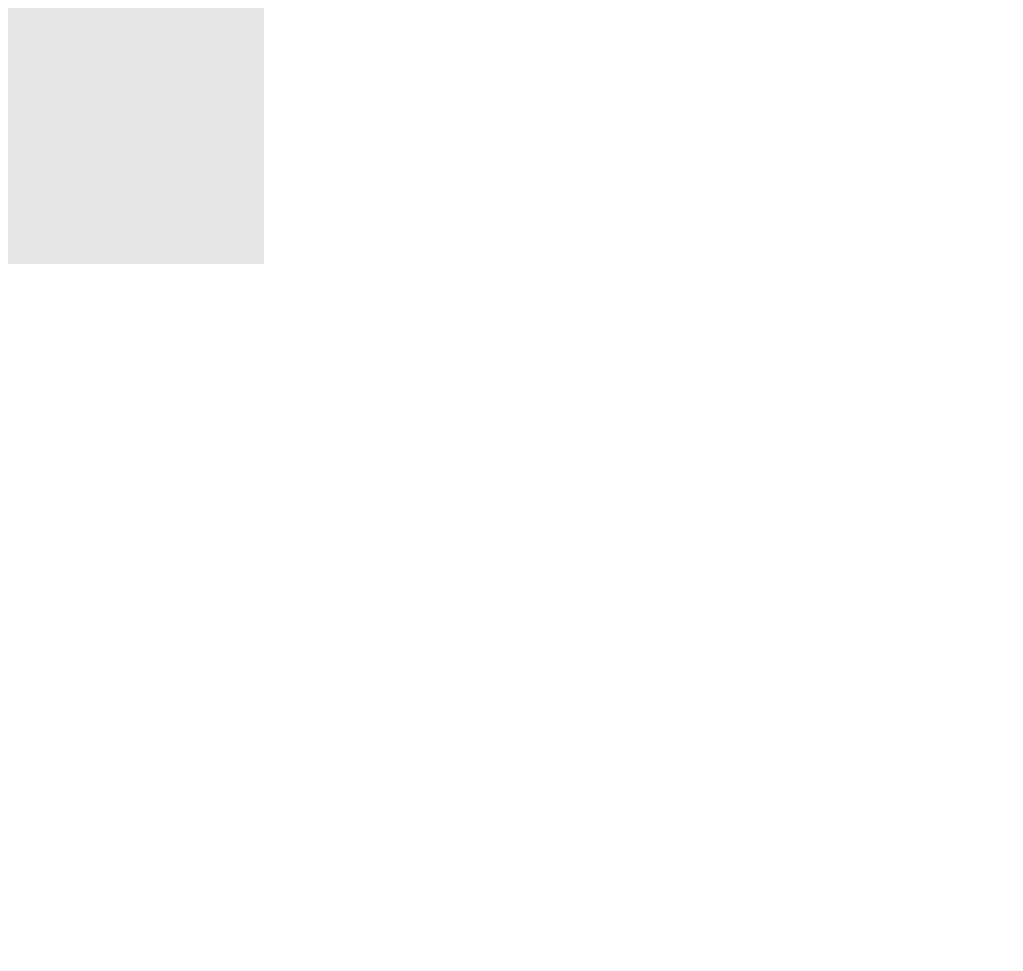
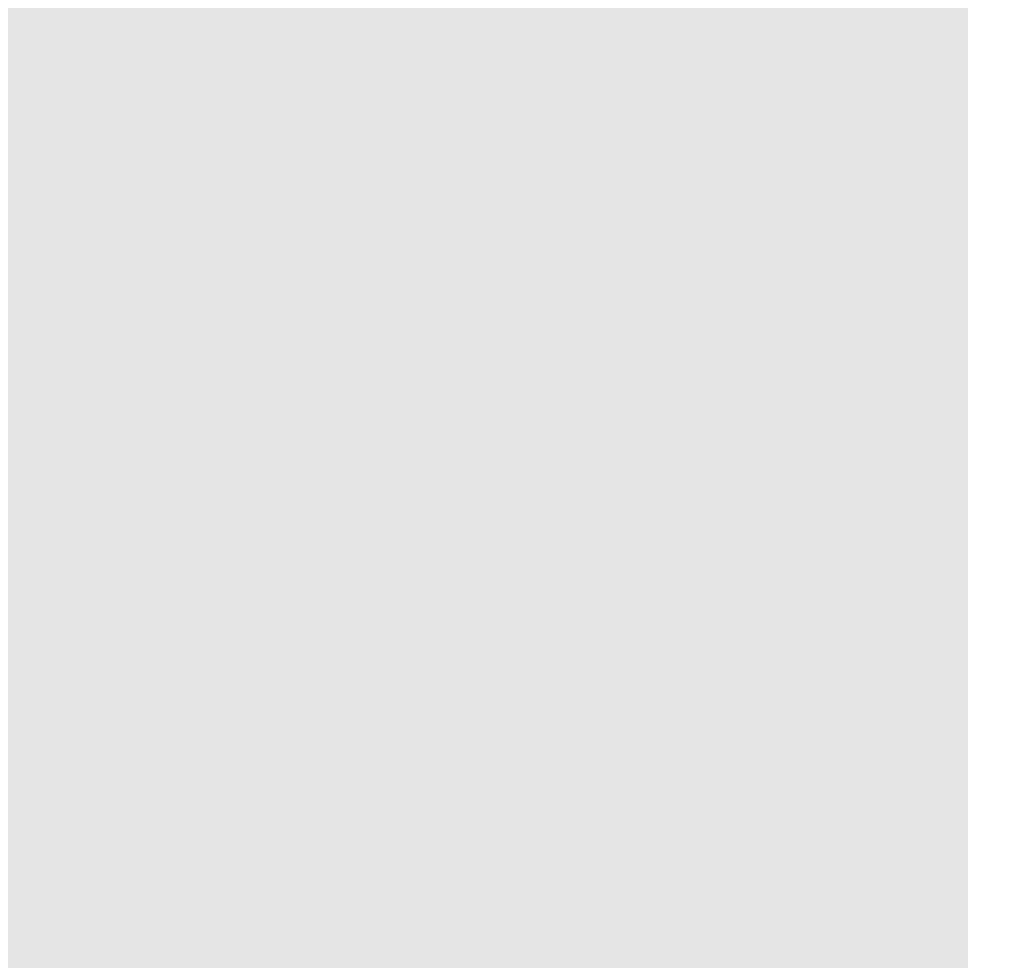
Before and after one commit to brandonwilletts/etch-a-sketch, a plain HTML site: page index.html in a window 1280 px wide. Shown: the whole page, without its empty margins (0-1023 px from the left). Before the commit the page ends 800 px from the top, so only its background shows below. Drawn offline with Linux system fonts and the light colour scheme.

Commit message:
Change grid to fixed size 960px
Squares inside grid now sized 960px / # of squares.

```diff
--- a/javascript.js
+++ b/javascript.js
@@ -1,17 +1,22 @@
+const GRIDSIZE = 960;
+
 const grid = document.querySelector(".grid");
 grid.addEventListener("mouseover", (event) => {
-    event.target;
+    const target = event.target;
+    target.style.opacity = 0.2;
 })
 
-function drawSquares (width, height) {
-    for (let i = 1; i <= height; i++) {
-
+function drawSquares (squaresPerSide) {
+    for (let i = 1; i <= squaresPerSide; i++) {
         const gridRow = document.createElement("div");
         gridRow.classList.add("gridRow");
 
-        for (let i = 1; i <= width; i++) {
+        for (let i = 1; i <= squaresPerSide; i++) {
             const square = document.createElement("div");
+            const squareSize = (GRIDSIZE / squaresPerSide) + "px";
+
             square.classList.add("square");
+            square.style.cssText = `width: ${squareSize}; height: ${squareSize};`;
             gridRow.appendChild(square);
         }
 
@@ -19,4 +24,4 @@ function drawSquares (width, height) {
     }
 }
 
-drawSquares(16, 16);
+drawSquares(16);
--- a/stylesheet.css
+++ b/stylesheet.css
@@ -1,17 +1,17 @@
 .grid {
-    display: inline-flex;
+    display: flex;
     flex-direction: column;
+    width: 960px;
+    height: 960px;
 }
 
 .square {
-    height: 16px;
-    width: 16px;
     background-color: #000000;
     opacity: 10%;
+
 }
 
 .gridRow {
     display: flex;
-    margin-right: auto;
     flex-direction: row;
 }
```
